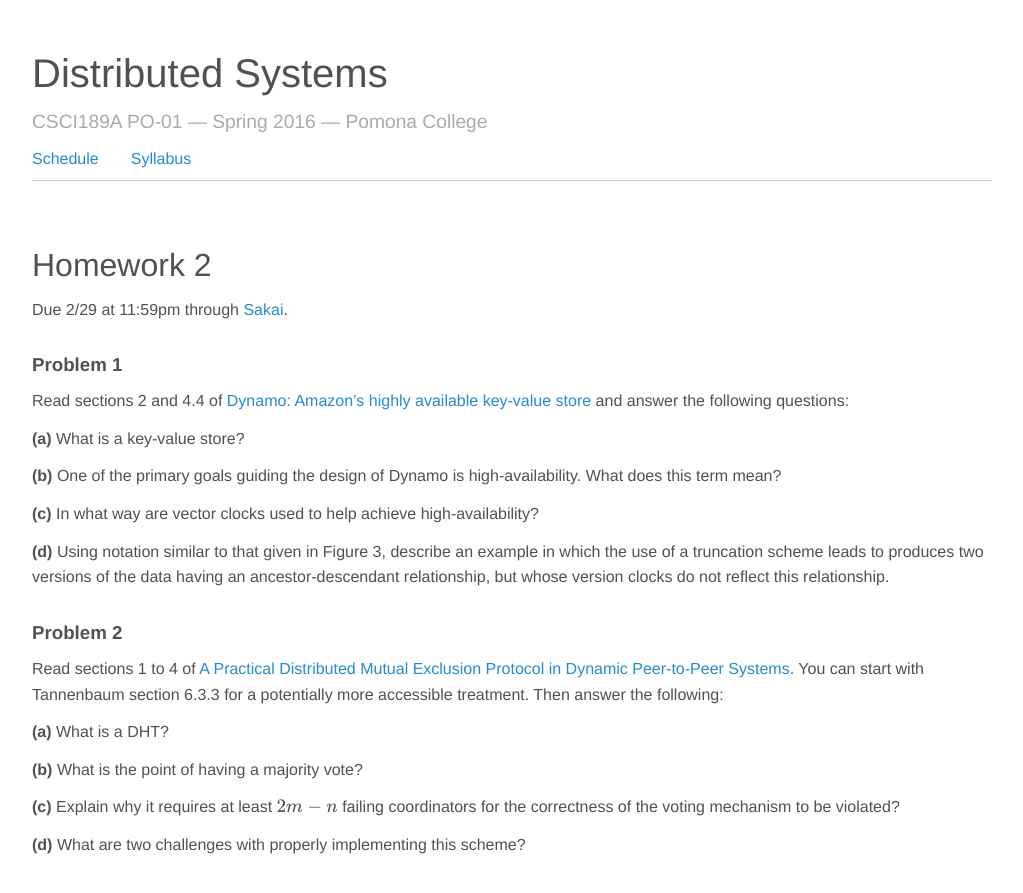
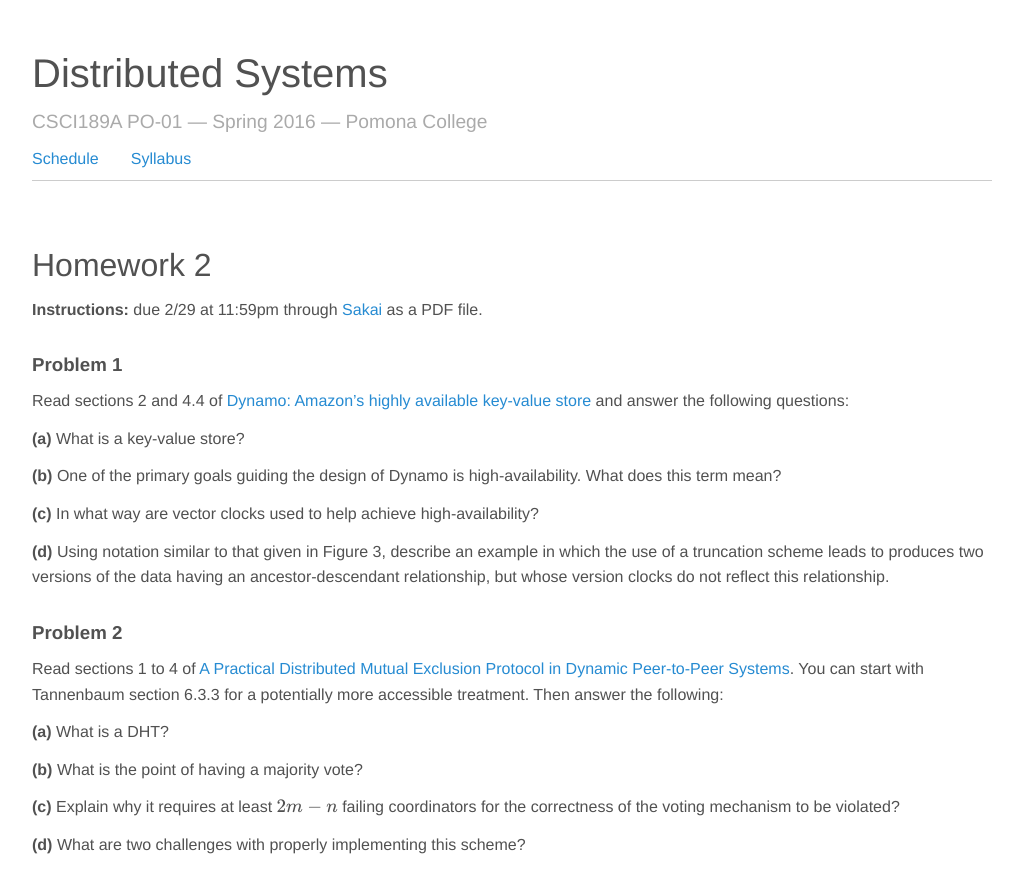
Before and after one commit to jnylam/jnylam.github.io, a Jekyll site: the page built from _courses/ds/homework02.md, in a window 1280 px wide. Shown: the top 893 px of the page, without its empty margins (128-1151 px from the left). Built offline with Jekyll 4.4.1, drawn with Linux system fonts in a browser that asks for light colours; formulas are drawn with MathJax 3.

Commit message:
ds hw2 instructions

```diff
--- a/_courses/ds/homework02.md
+++ b/_courses/ds/homework02.md
@@ -6,7 +6,7 @@ navorder: 0
 mathjax: true
 ---
 
-Due 2/29 at 11:59pm through [Sakai](http://sakai.claremont.edu).
+__Instructions:__ due 2/29 at 11:59pm through [Sakai](http://sakai.claremont.edu) as a PDF file.
 
 ### Problem 1
 
```
